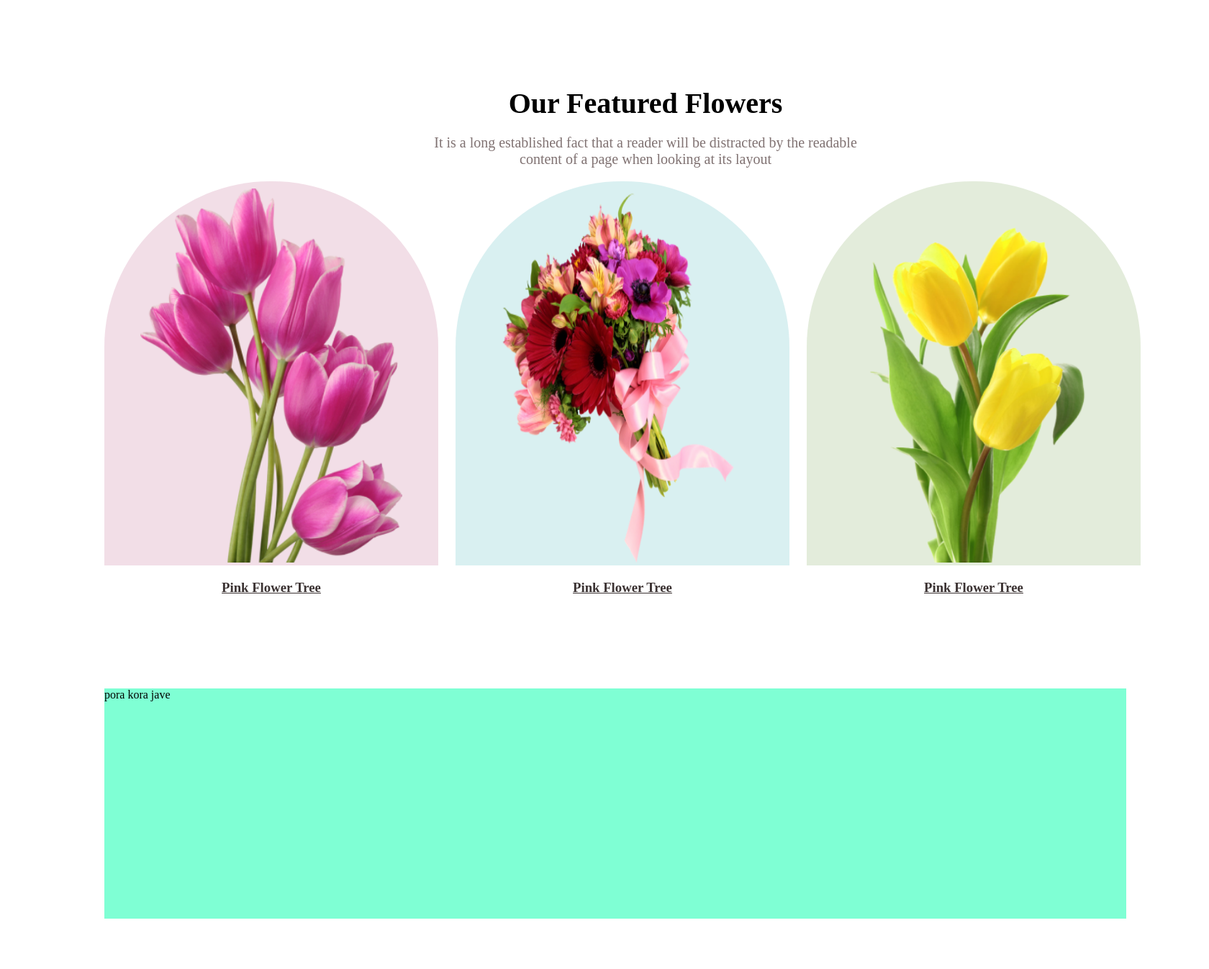
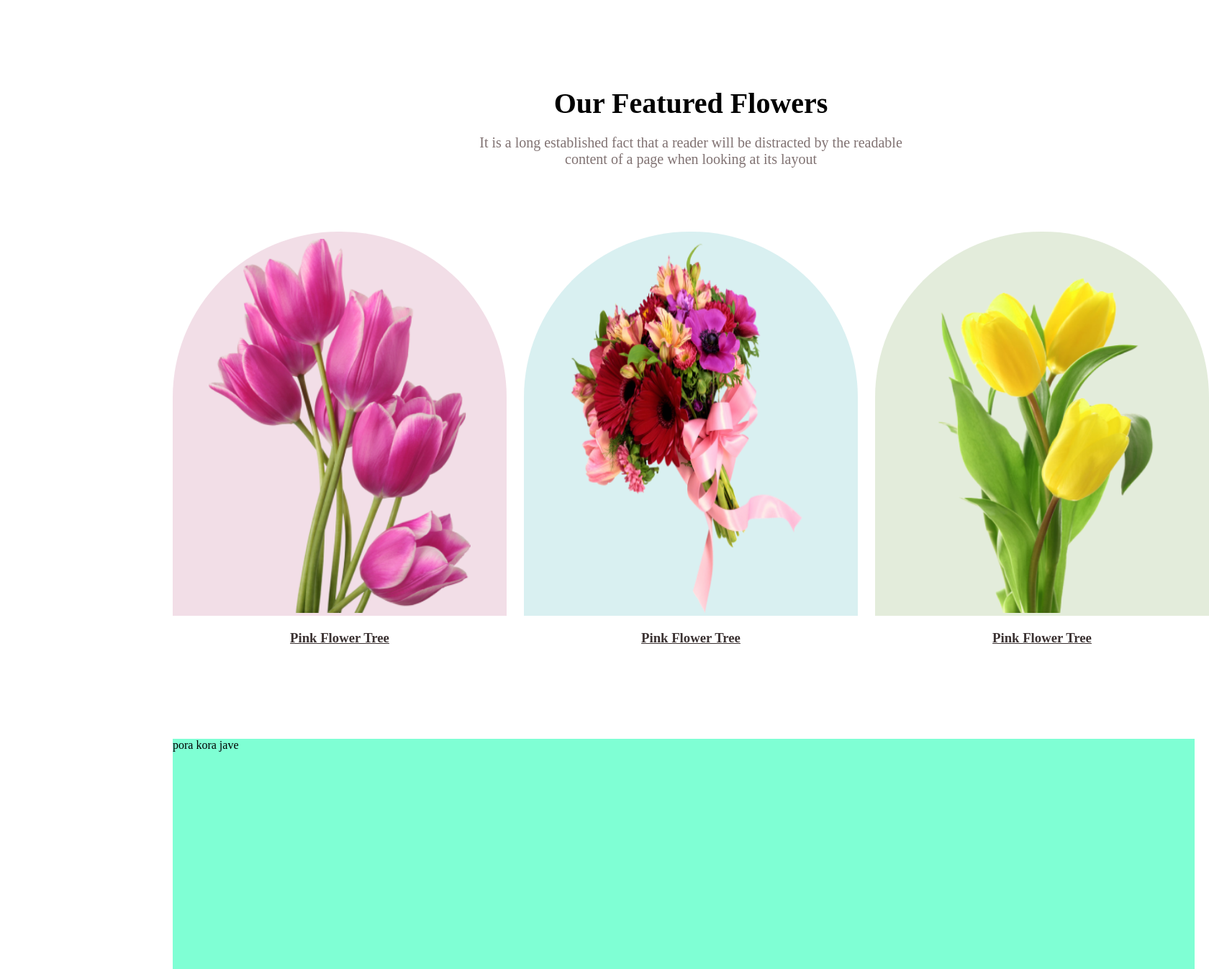
Before and after one commit to mohammad-meraj/first-assignment, a plain HTML site: page index.html in a window 1280 px wide. Shown: the part 880-2227 px from the top of the page at 72% size, 1680 px wide, since content can reach past the window. Before the commit the page ends 2157 px from the top, so only its background shows below. Drawn offline with Linux system fonts and the light colour scheme.

Commit message:
feature section

```diff
--- a/style/style.css
+++ b/style/style.css
@@ -48,7 +48,7 @@
 .feature{
     width: 594px;
     height: 132px;
-    margin-left: 600px;
+    margin-left: 663px;
     text-align: center;
     margin-top: 150px;
 }
@@ -63,8 +63,9 @@
 .feature-flower{
     width: 1440px;
     height: 605px;
-    margin-left: 145px;
-    margin-bottom: 100px;
+    margin: 70px 240px 100px 240px;
+    /* margin-left: 240px;
+    margin-bottom: 100px; */
     display: flex;
     justify-content: space-between;
 }
@@ -99,7 +100,7 @@
 .feature-icon{
     width: 1420px;
     height: 320px;
-    margin-left: 145px;
+    margin-left: 240px;
     background-color: aquamarine;
 
 }
```
